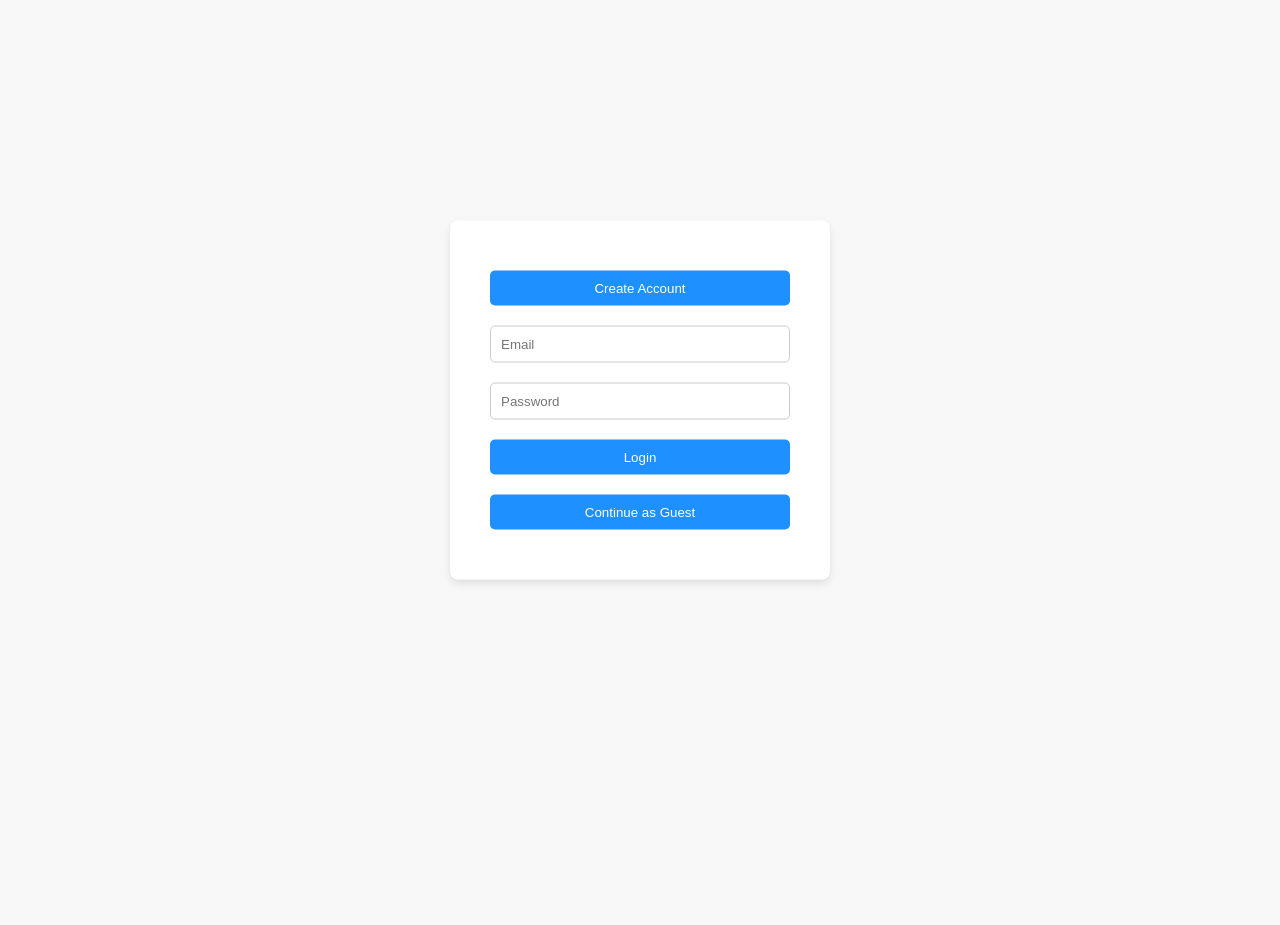
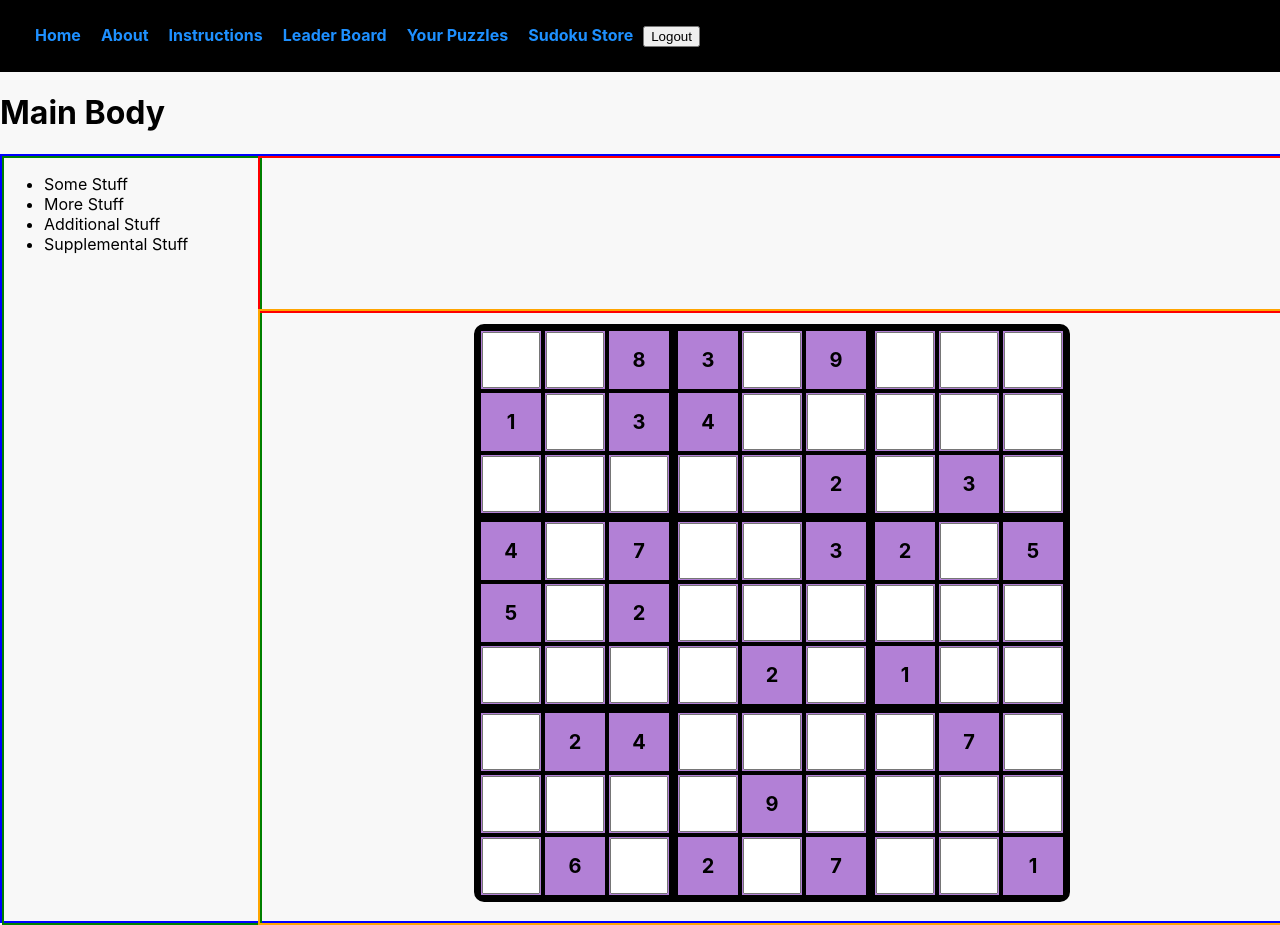
Before and after one commit to joeylee08/phasetwoproject, a React (Create React App) app: page / in a window 1280 px wide. Before the commit the page ends 800 px from the top, so only its background shows below. Built offline with nearby package versions, Linux system fonts and the light colour scheme; data requests are answered from the project's data file.

Commit message:
add functionality to get user login and pass data to components

```diff
--- a/src/components/App.js
+++ b/src/components/App.js
@@ -1,55 +1,71 @@
 import React, { useState, useEffect } from 'react';
-import { Routes, Route } from 'react-router-dom';
+import NavBar from "./NavBar";
+import HiddenNavBar from "./HiddenNavBar";
+import Router from './Router';
 import '../index.css';
 
-import About from "./About";
-import Instructions from "./Instructions";
-import LeaderBoard from "./LeaderBoard";
-import SudokuStore from "./SudokuStore";
-import YourPuzzles from "./YourPuzzles";
-import MainBody from "./MainBody";
-import NavBar from "./NavBar";
-import LoginModal from "./LoginModal";
+const currentURL = "http://localhost:3001/currentUser"
 
 function App() {
-  const [showLoginModal, setShowLoginModal] = useState(!localStorage.getItem('isLoggedIn'));
+  const [showApp, setShowApp] = useState(false);
+  const [currentUser, setCurrentUser] = useState({})
 
   useEffect(() => {
-    if (localStorage.getItem('isLoggedIn')) {
-      setShowLoginModal(false);
-    }
+    fetch(currentURL)
+    .then(response => {
+      if (response.ok) {
+        return response.json();
+      } else {
+        throw (response.statusText)
+      }
+    })
+    .then(data => {
+      if (data.id) {
+        setCurrentUser(data)
+        setShowApp(true)
+      }
+    })
+    .catch(err => alert(err))
   }, []);
 
+  const postCurrent = (userData) => {
+    fetch(currentURL, {
+      method: "PUT",
+      headers: {
+        "Content-Type": "application/json"
+      },
+      body: JSON.stringify(userData)
+    })
+    .then(response => {
+      if (response.ok) {
+        return response.json();
+      } else {
+        throw (response.statusText)
+      }
+    })
+    .then(data => {
+      setCurrentUser(data)
+    })
+    .catch(err => alert(err))
+  }
+
   const handleLoginSuccess = (data) => {
-    localStorage.setItem('isLoggedIn', true);
-    setShowLoginModal(false);
+    setShowApp(true);
+    postCurrent(data)
   };
 
   const handleContinueAsGuest = () => {
-    setShowLoginModal(false);
   };
 
   const handleLogout = () => {
-    localStorage.removeItem('isLoggedIn');
-    setShowLoginModal(true);
+    postCurrent({id: 0});
+    setShowApp(false);
   };
 
   return (
     <>
-      {showLoginModal && <LoginModal onLoginSuccess={handleLoginSuccess} onContinueAsGuest={handleContinueAsGuest} />}
-      {!showLoginModal && (
-        <>
-          <NavBar onLogout={handleLogout} />
-          <Routes>
-            <Route path="/" element={<MainBody />} />
-            <Route path="/about" element={<About />} />
-            <Route path="/leaderboard" element={<LeaderBoard />} />
-            <Route path="/instructions" element={<Instructions />} />
-            <Route path="/yourpuzzles" element={<YourPuzzles />} />
-            <Route path="/sudokustore" element={<SudokuStore />} />
-          </Routes>
-        </>
-      )}
+      {showApp ? <NavBar onLogout={handleLogout} /> : <HiddenNavBar />}
+      <Router showApp={showApp} onLoginSuccess={handleLoginSuccess} onContinueAsGuest={handleContinueAsGuest} currentUser={currentUser} />
     </>
   );
 }
--- a/src/components/LoginModal.js
+++ b/src/components/LoginModal.js
@@ -1,5 +1,6 @@
 import React, { useState } from 'react';
 import './LoginModal.css';
+const URL = "http://localhost:3001/users/"
 
 function LoginModal({ onLoginSuccess, onContinueAsGuest }) {
   const [isLogin, setIsLogin] = useState(true);
@@ -9,19 +10,29 @@ function LoginModal({ onLoginSuccess, onContinueAsGuest }) {
 
   const handleSubmit = async (e) => {
     e.preventDefault();
-    const url = isLogin ? '/api/login' : '/api/register';
-
+    if (!email.trim()) {
+      return alert("Please enter a valid email")
+    }
+    if (!password.trim()) {
+      return alert("Please enter a valid password")
+    }
+    const urlEnd = isLogin ? email : '';
+    const configObj = isLogin ? {
+      method: 'GET',
+      headers: { 'Content-Type': 'application/json' },
+    } : {
+      method: 'POST',
+      headers: { 'Content-Type': 'application/json' },
+      body: JSON.stringify({ email, password }),
+    }
     try {
-      const response = await fetch(url, {
-        method: 'POST',
-        headers: { 'Content-Type': 'application/json' },
-        body: JSON.stringify({ email, password }),
-      });
+      const response = await fetch(`${URL}${urlEnd}`, configObj);
 
       const data = await response.json();
 
       if (response.ok) {
         onLoginSuccess(data);
+        console.log("data", data);
       } else {
         setError(data.message || 'An error occurred during login/registration.');
       }
--- a/src/components/Router.js
+++ b/src/components/Router.js
@@ -6,12 +6,12 @@ import LeaderBoard from "./LeaderBoard";
 import SudokuStore from "./SudokuStore";
 import YourPuzzles from "./YourPuzzles";
 import MainBody from "./MainBody";
-import LoginForm from "./LoginForm";
+import LoginModal from "./LoginModal";
 import Error from "./Error";
 
 /* Look into Navigate component for alternate to null in conditional rendering - https://learning.flatironschool.com/courses/6844/pages/programmatic-navigation?module_item_id=607232 */
 
-function Router({ showApp, currentPuzzle, currentUser }) {
+function Router({ showApp, currentPuzzle, currentUser, onContinueAsGuest, onLoginSuccess }) {
     const routes =  (
         <>
             <Route path="/about" element={<About />} />,
@@ -24,7 +24,7 @@ function Router({ showApp, currentPuzzle, currentUser }) {
   return (
     <>
       <Routes>
-        <Route path="/" element={showApp ? <MainBody currentUser={currentUser} currentPuzzle={currentPuzzle} /> : <LoginForm />} />
+        <Route path="/" element={showApp ? <MainBody currentUser={currentUser} currentPuzzle={currentPuzzle} /> : < LoginModal onLoginSuccess={onLoginSuccess} onContinueAsGuest={onContinueAsGuest} />} />
         {showApp ? routes : null}
         {/* Default route to catch any routes that I have not declared */}
         <Route path="/:error" element={<Error />} />
```
Also changed, not shown: db.json.
